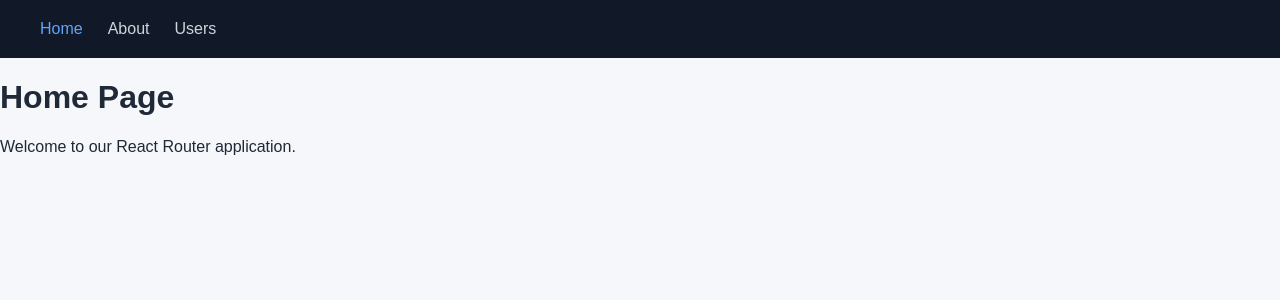
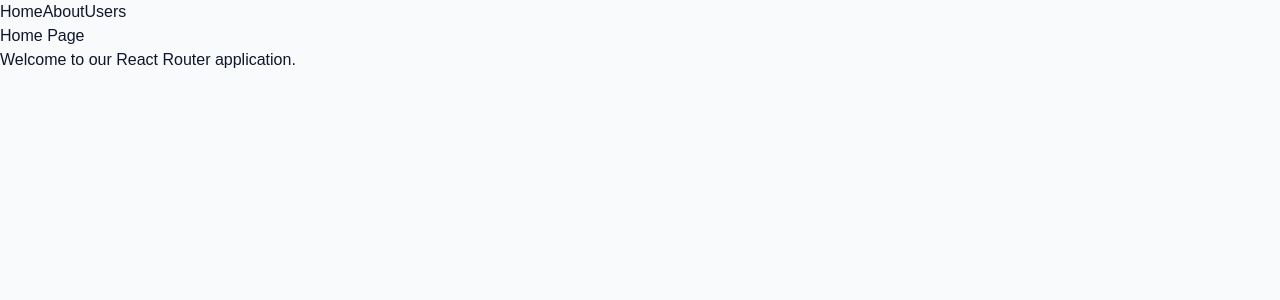
Before and after one commit to manumohan5665-prog/react-router-app, a React (Vite) app: page / in a window 1280 px wide. Shown: the top 300 px of the page. Built offline with nearby package versions, Linux system fonts and the light colour scheme.

Commit message:
added tailwind css

```diff
--- a/package.json
+++ b/package.json
@@ -10,9 +10,11 @@
     "preview": "vite preview"
   },
   "dependencies": {
+    "@tailwindcss/vite": "^4.3.3",
     "react": "^19.2.8",
     "react-dom": "^19.2.8",
-    "react-router-dom": "^7.18.4"
+    "react-router-dom": "^7.18.4",
+    "tailwindcss": "^4.3.3"
   },
   "devDependencies": {
     "@types/react": "^19.2.18",
--- a/src/index.css
+++ b/src/index.css
@@ -1,3 +1,5 @@
+@import "tailwindcss";
+
 * {
     box-sizing: border-box;
 }
@@ -5,27 +7,10 @@
 body {
     margin: 0;
     font-family: Arial, sans-serif;
-    background: #f5f7fb;
-    color: #1f2937;
+    background: #f8fafc;
+    color: #0f172a;
 }
 
-nav {
-    display: flex;
-    gap: 25px;
-    padding: 20px 40px;
-    background: #111827;
+a {
+    text-decoration: none;
 }
-
-nav a {
-    color: #d1d5db;
-    text-decoration: none;
-    font-weight: 500;
-}
-
-nav a:hover {
-    color: white;
-}
-
-nav a.active-link {
-    color: #60a5fa;
-}
--- a/vite.config.js
+++ b/vite.config.js
@@ -1,7 +1,8 @@
 import react from '@vitejs/plugin-react'
 import { defineConfig } from 'vite'
+import tailwindcss from "@tailwindcss/vite";
 
 // https://vite.dev/config/
 export default defineConfig({
-  plugins: [react()],
+  plugins: [react(), tailwindcss()],
 })
```
Also changed, not shown: 1 other file (tests, documents, lock files or other folders).
